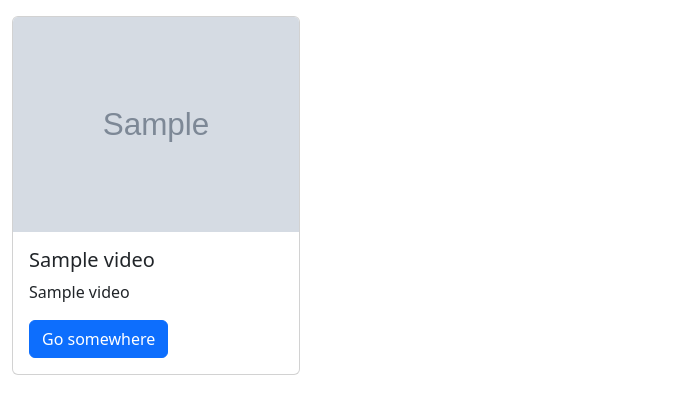
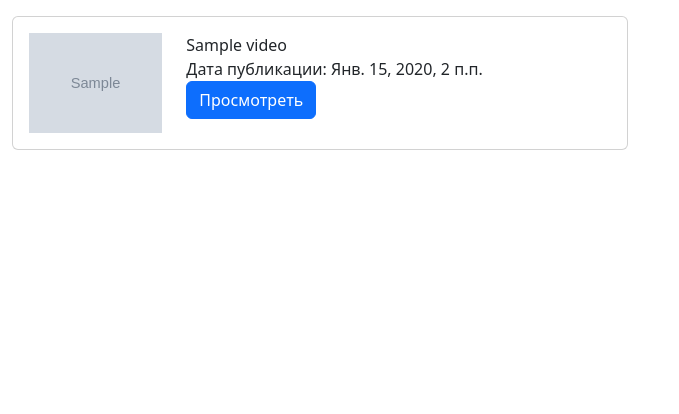
Before and after one commit to UserNikita/easycode_django, a Django app: page /youtube/videos/1/ in a window 1280 px wide. Shown: the part 80-494 px from the top of the page, without its empty margins (0-679 px from the left). Run offline with Django 3.2, Linux system fonts and the light colour scheme; tables that the repository leaves empty hold one stand-in row (values such as "Sample post"); grey boxes marked "Sample" are stand-in pictures; some libraries are stand-ins or nearby versions.

Commit message:
Изменена вёрстка страницы с видеороликами

```diff
--- a/apps/youtube/templates/youtube/list_videos.html
+++ b/apps/youtube/templates/youtube/list_videos.html
@@ -12,17 +12,19 @@
     </div>
     <div class="row">
         {% for video in video_list %}
-            <div class="col-2">
-                <div class="card" style="width: 18rem;">
-                    <img src="{{ video.thumbnail_url }}" class="card-img-top" alt="...">
+            <div class="col-6">
+                <div class="card mb-1">
                     <div class="card-body">
-                        <h5 class="card-title">
-                            {{ video.title }}
-                        </h5>
-                        <p class="card-text">
-                            {{ video.title }}
-                        </p>
-                        <a href="#" class="btn btn-primary">Go somewhere</a>
+                        <div class="row">
+                            <div class="col-auto">
+                                <img src="{{ video.thumbnail_url }}" alt="" height="100">
+                            </div>
+                            <div class="col">
+                                <div class="card-text">{{ video.title }}</div>
+                                <div>Дата публикации: {{ video.publish_date }}</div>
+                                <a href="#" class="btn btn-primary">Просмотреть</a>
+                            </div>
+                        </div>
                     </div>
                 </div>
             </div>
```
